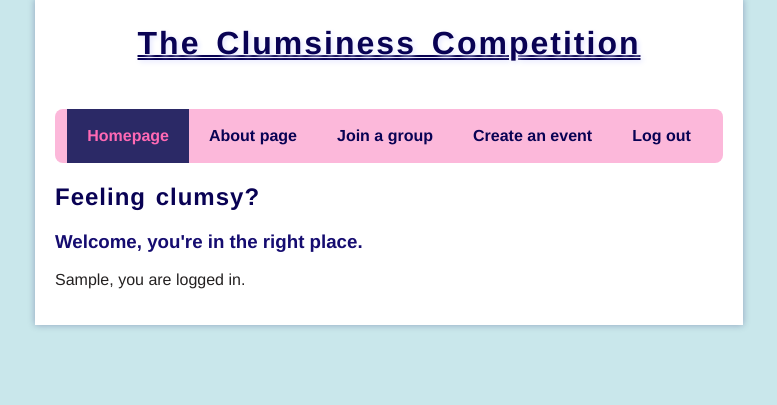
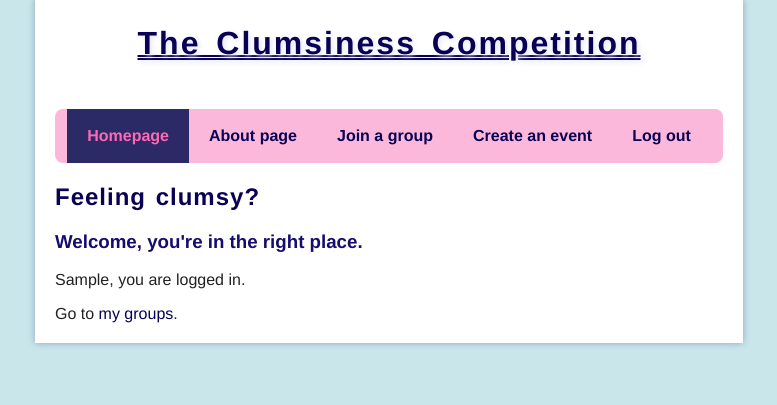
Before and after one commit to rautiais/t-h-ilykisa, a Flask app: page / in a window 1280 px wide. Shown: the part 31-436 px from the top of the page, without its empty margins (251-1028 px from the left). Run offline with Flask 3, Linux system fonts and the light colour scheme; the visitor is signed in with stand-in values (Sample User, id 1).

Commit message:
Added link to my groups

```diff
--- a/templates/index.html
+++ b/templates/index.html
@@ -27,6 +27,7 @@
             <h2>Feeling clumsy?</h2>
             <h3>Welcome, you're in the right place.</h3>
             <p>{{ session.username | capitalize }}, you are logged in. </p>
+            Go to <a href="/groups">my groups</a>.
             {% else %}
             <nav>
                 <ul class="navbar">
```
